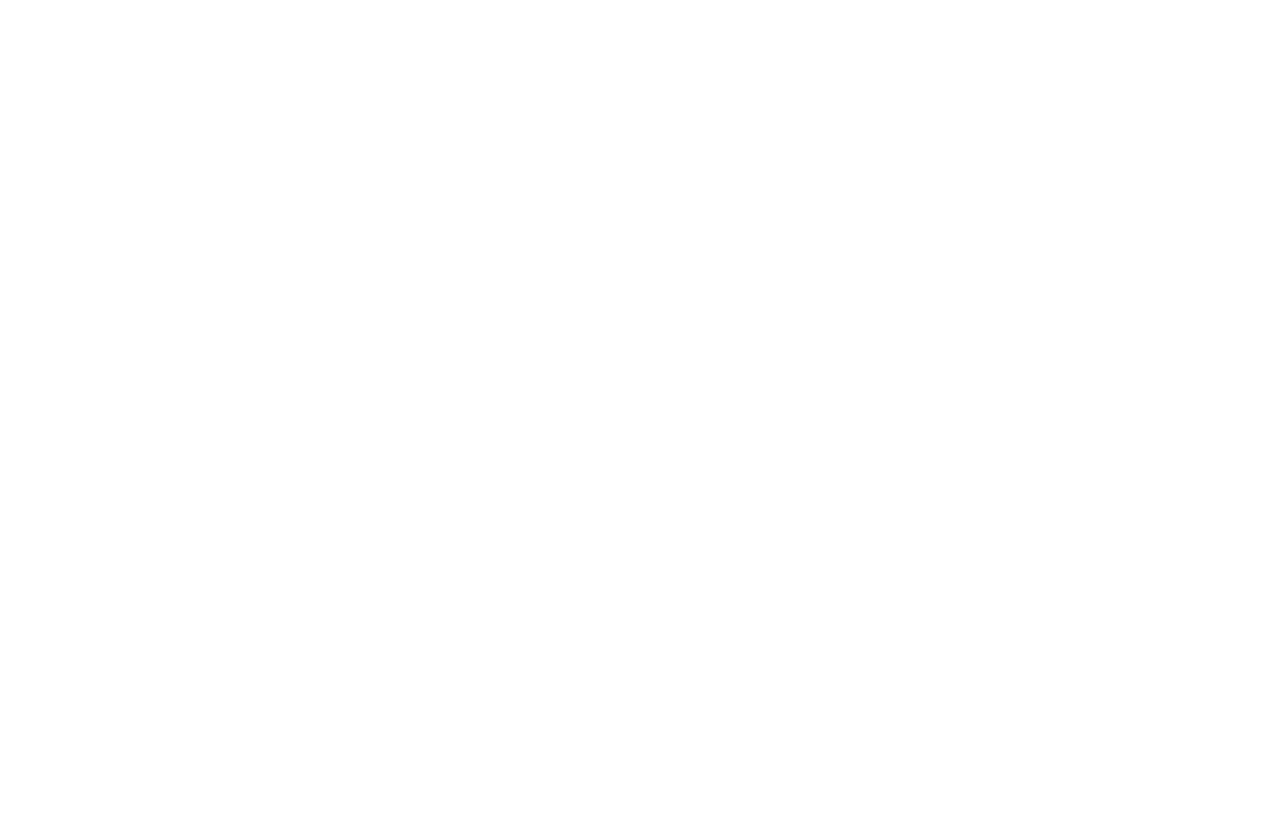
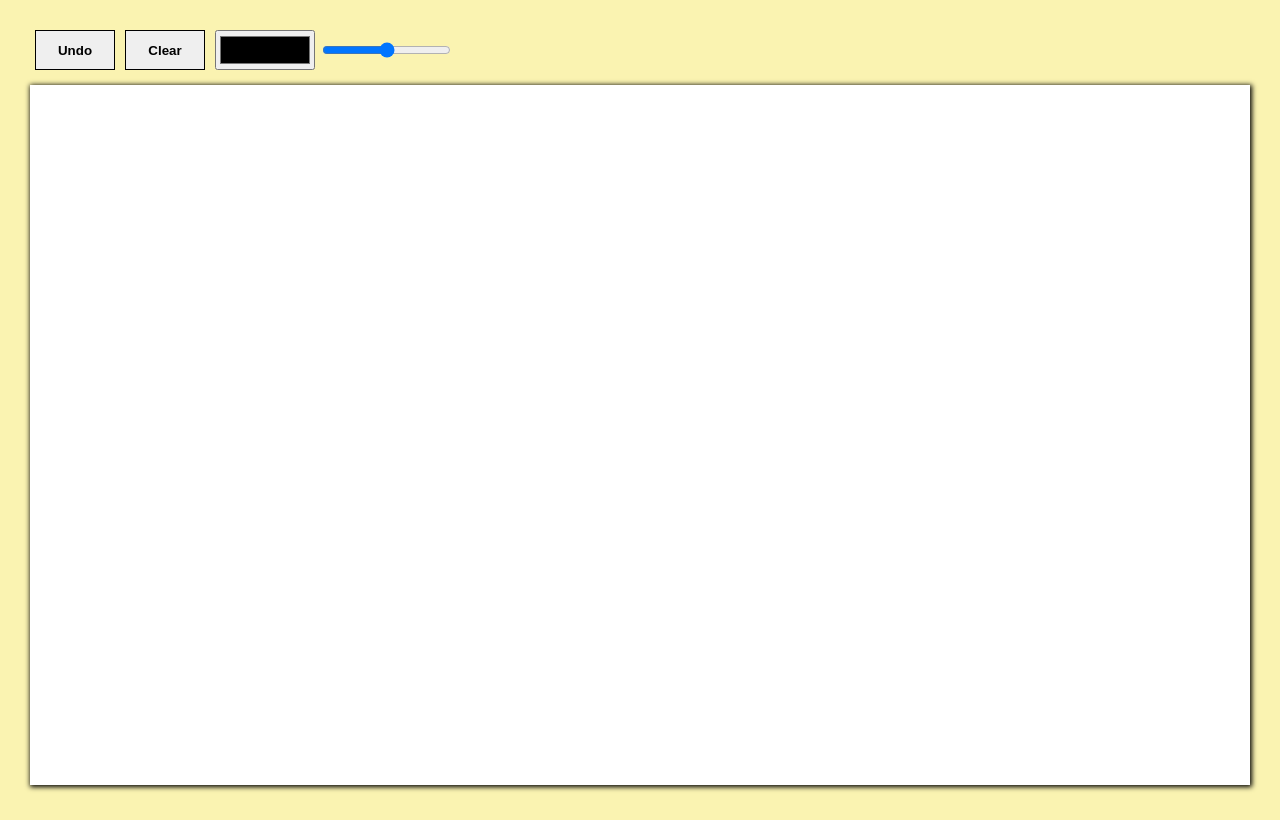
Before and after one commit to zhue1/WebsitePortfolio, a plain HTML site: page projects/drawing-board/drawing-board.html in a window 1280 px wide. Drawn offline with Linux system fonts and the light colour scheme.

Commit message:
1st commit on drawing board

```diff
--- a/projects/drawing-board/drawing-board.css
+++ b/projects/drawing-board/drawing-board.css
@@ -1,9 +1,36 @@
-*{
-    box-sizing: border-box;
-    background-color: rgb(221, 215, 159);
+body{
+    margin: 0;
+    padding: 30px;
+    overflow: hidden;
+    background: rgb(250, 243, 177);
+
 }
 
 #canvas{
-    margin: 5% 10%;
-    padding: 0;
+    box-shadow: 1px 1px 5px 1px black;
 }
+
+.tools{
+    display: flex;
+    flex-direction: row;
+    margin-bottom: 15px;
+}
+
+.tools .button{
+    width: 80px;
+    height: 40px;
+    border: 1px solid rgb(0, 0, 0);
+    cursor: pointer;
+    font-weight: bold;
+    margin: 0 5px;
+}
+
+.color-picker{
+    margin: 0 5px;
+    height: 40px;
+    width: 100px;
+}
+
+.pen-range{
+    margin: 0 5px;
+}
--- a/projects/drawing-board/drawing-board.html
+++ b/projects/drawing-board/drawing-board.html
@@ -4,10 +4,20 @@
     <meta charset="UTF-8">
     <meta http-equiv="X-UA-Compatible" content="IE=edge">
     <meta name="viewport" content="width=device-width, initial-scale=1.0">
-
+    <title>Drawing Board</title>
+    <link rel="stylesheet" href="drawing-board.css">
 </head>
 <body>
-    <canvas id="canvas"></canvas>
-    <script src="drawing-board.js"></script>
+    <div class="field">
+        <div class="tools">
+            <button onClick="undo_last()" type="button" class="button">Undo</button>
+            <button onClick="clear_canvas()" type="button" class="button">Clear</button>
+            <input onInput="draw_color = this.value" type="color" class="color-picker">
+            <input onInput="draw_width = this.value" type="range" min="1" max="100" class="brush-range">
+        </div>
+        <canvas id="canvas"></canvas>
+
+    </div>
 </body>
+<script src="drawing-board.js"></script>
 </html>
--- a/projects/drawing-board/drawing-board.js
+++ b/projects/drawing-board/drawing-board.js
@@ -1,35 +1,82 @@
-window.addEventListener("load", () => {
 const canvas = document.querySelector("#canvas");
 const ctx = canvas.getContext("2d");
-
-    canvas.height = window.innerHeight;
-    canvas.width = window.innerWidth;
-
+let draw_color = "black";
+let draw_width = "2";
 let painting = false;
 
-    function startingPos(){
+let restore_array = [];
+let index = -1;
+
+window.addEventListener("load", () => {
+    canvas.height = window.innerHeight - 100;
+    canvas.width = window.innerWidth - 60;
+    ctx.fillStyle = "white";
+    ctx.fillRect(0, 0, canvas.width, canvas.height);
+
+    canvas.addEventListener("touchstart", start, false);
+    canvas.addEventListener("mousedown", start, false);
+    canvas.addEventListener("touchmove", draw, false);
+    canvas.addEventListener("mousemove", draw, false);
+
+    canvas.addEventListener("touchend", stop, false);
+    canvas.addEventListener("mouseup", stop, false);
+    canvas.addEventListener("mouseout", stop, false);
+
+})
+
+window.addEventListener("resize", () => {
+    canvas.height = window.innerHeight - 100;
+    canvas.width = window.innerWidth - 60;
+})
+
+function start(e){
     painting = true;
+    ctx.beginPath();
+    ctx.moveTo(e.clientX - canvas.offsetLeft, e.clientY - canvas.offsetTop);
+    e.preventDefault();
 }
-    function finishedPos(){
-        painting = false;
-        ctx.beginPath();
-    }
+
 function draw(e){
     if(!painting) return;
     ctx.lineWidth = 10;
     ctx.lineCap = "round";
+    ctx.lineJoin = "round";
+    ctx.strokeStyle = draw_color;
+    ctx.lineWidth = draw_width;
 
-        ctx.lineTo(e.clientX, e.clientY);
+    ctx.lineTo(e.clientX - canvas.offsetLeft, e.clientY - canvas.offsetTop);
     ctx.stroke();
-        ctx.beginPath();
-        ctx.moveTo(e.clientX, e.clientY);
+    e.preventDefault();
 }
-    canvas.addEventListener("mousedown", startingPos);
-    canvas.addEventListener("mouseup", finishedPos);
-    canvas.addEventListener("mousemove", draw);
-})
 
-window.addEventListener("resize", () => {
-    canvas.height = window.innerHeight;
-    canvas.width = window.innerWidth;
-})
+function stop(e){
+    if(!painting) return;
+    ctx.stroke();
+    ctx.closePath();
+    painting = false;
+    e.preventDefault();
+    if(e.type != "mouseout"){
+        restore_array.push(ctx.getImageData(0, 0, canvas.width, canvas.height));
+        index += 1;
+    }
+
+}
+
+function clear_canvas(){
+    ctx.fillStyle = "white";
+    ctx.clearRect(0, 0, canvas.width, canvas.height);
+    ctx.fillRect(0, 0, canvas.width, canvas.height);
+
+    restore_array = [];
+    index = -1;
+}
+
+function undo_last(){
+    if(index <= 0){
+        clear_canvas();
+    }else{
+        index -= 1;
+        restore_array.pop();
+        ctx.putImageData(restore_array[index], 0, 0);
+    }
+}
```
Lines whose indentation alone changed are shown as unchanged.
